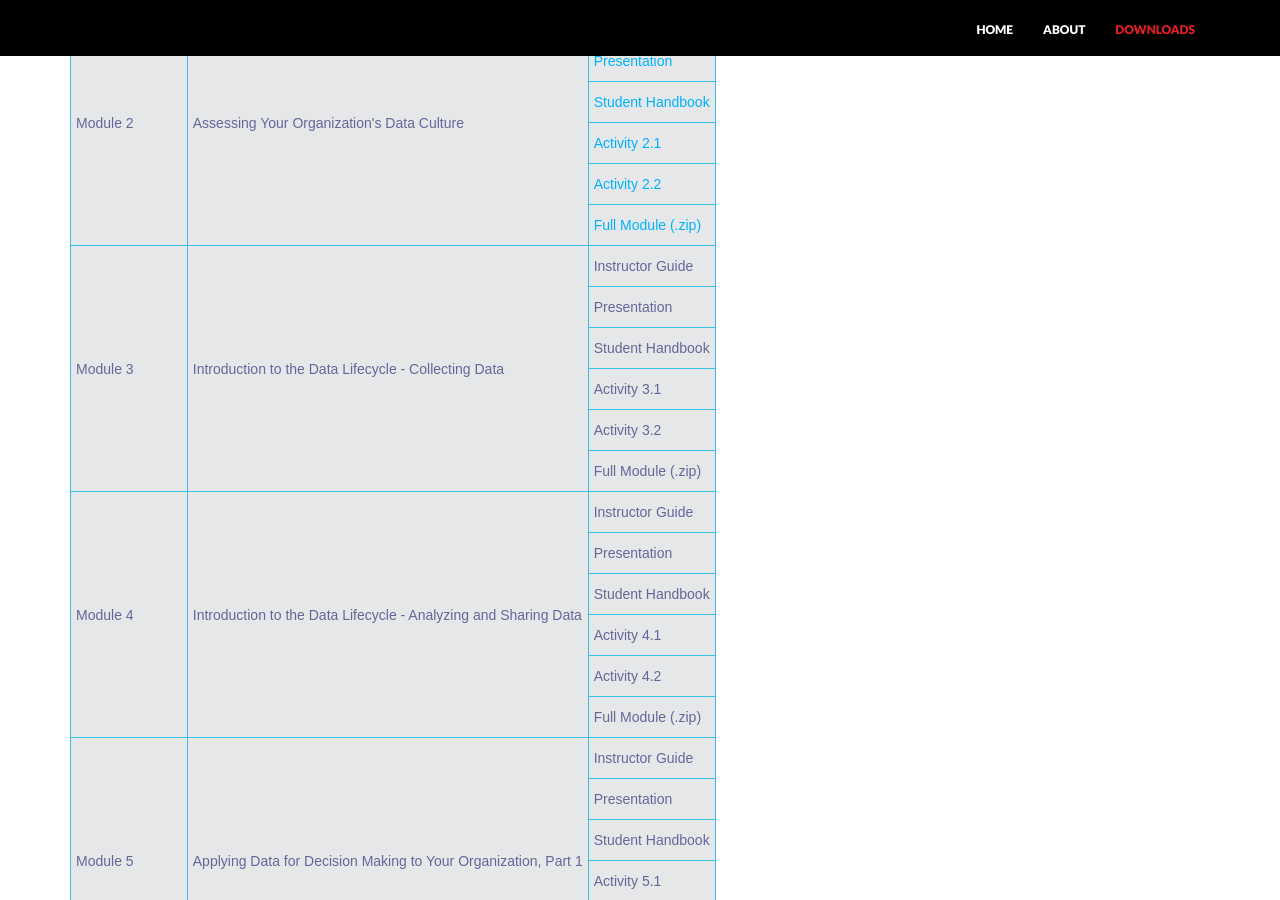
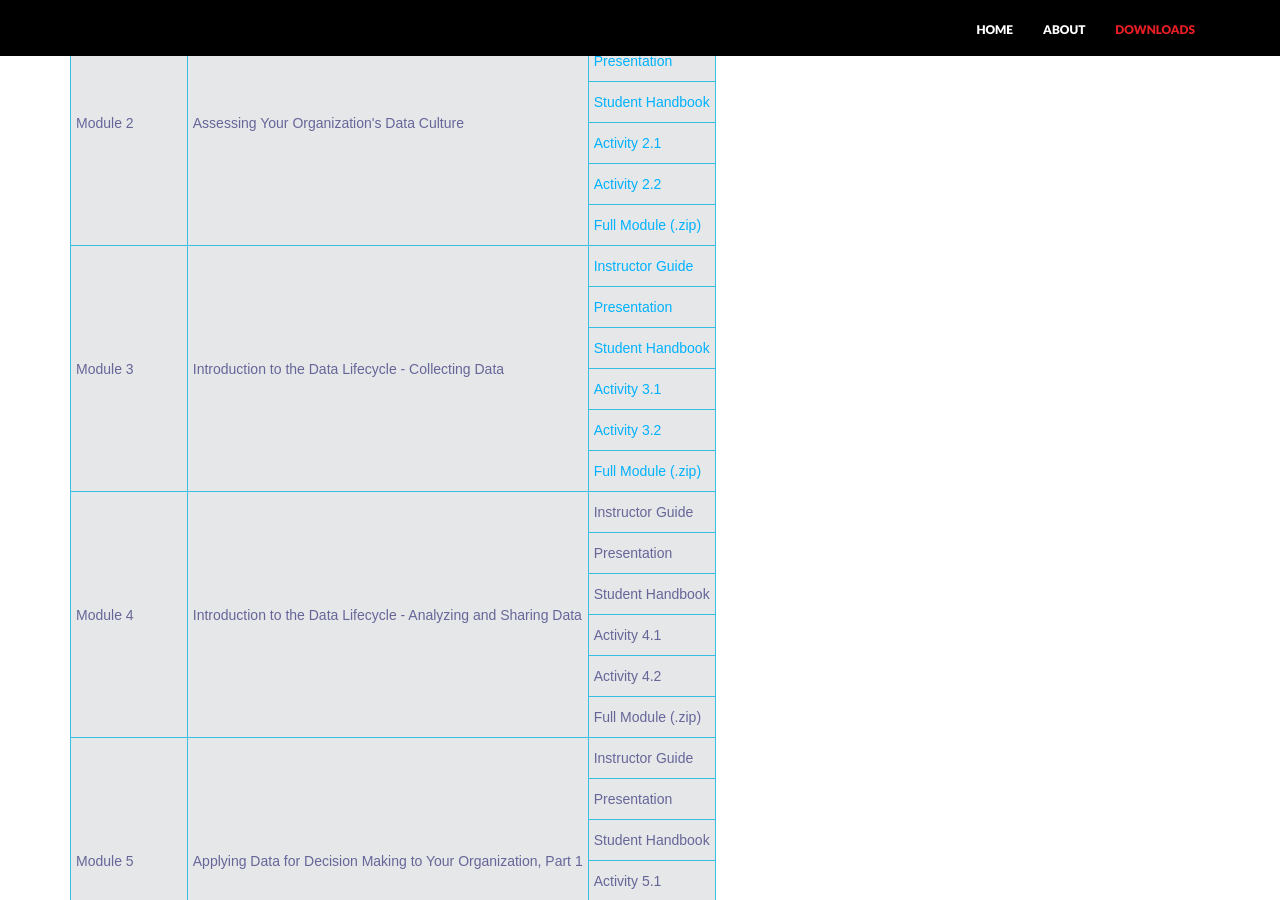
Before and after one commit to tascha/D4DM, a Jekyll site: the page built from downloads.html, in a window 1280 px wide and 900 px high, scrolled down 574 px. Built offline with Jekyll 4.4.1, drawn with Linux system fonts in a browser that asks for light colours; nearby versions of some CDN libraries.

Commit message:
Module 3 links

```diff
--- a/downloads.html
+++ b/downloads.html
@@ -67,22 +67,22 @@ permalink: /downloads/
    <tr>
     <td class="tg-031e" rowspan="6">Module 3</td>
     <td class="tg-031e" rowspan="6">Introduction to the Data Lifecycle - Collecting Data</td>
-    <td class="tg-yw4l">Instructor Guide</td>
+    <td class="tg-yw4l"><a href="https://tascha.github.io/D4DM/documents/Module3_InstructorGuide.doc">Instructor Guide</a></td>
   </tr>
   <tr>
-    <td class="tg-yw4l">Presentation</td>
+    <td class="tg-yw4l"><a href="https://tascha.github.io/D4DM/documents/Module3_Slides.ppt">Presentation</a></td>
   </tr>
   <tr>
-    <td class="tg-yw4l">Student Handbook</td>
+    <td class="tg-yw4l"><a href="https://tascha.github.io/D4DM/documents/Module3_StudentHandbook.doc">Student Handbook</a></td>
   </tr>
   <tr>
-    <td class="tg-yw4l">Activity 3.1</td>
+    <td class="tg-yw4l"><a href="https://tascha.github.io/D4DM/documents/Activity_3.1.doc">Activity 3.1</a></td>
   </tr>
   <tr>
-    <td class="tg-yw4l">Activity 3.2</td>
+    <td class="tg-yw4l"><a href="https://tascha.github.io/D4DM/documents/Activity_3.2.doc">Activity 3.2</a></td>
   </tr>
   <tr>
-    <td class="tg-yw4l">Full Module (.zip)</td>
+    <td class="tg-yw4l"><a href="https://tascha.github.io/D4DM/documents/Module3_Contents.zip">Full Module (.zip)</a></td>
 </tr>
      <tr>
     <td class="tg-031e" rowspan="6">Module 4</td>
```
